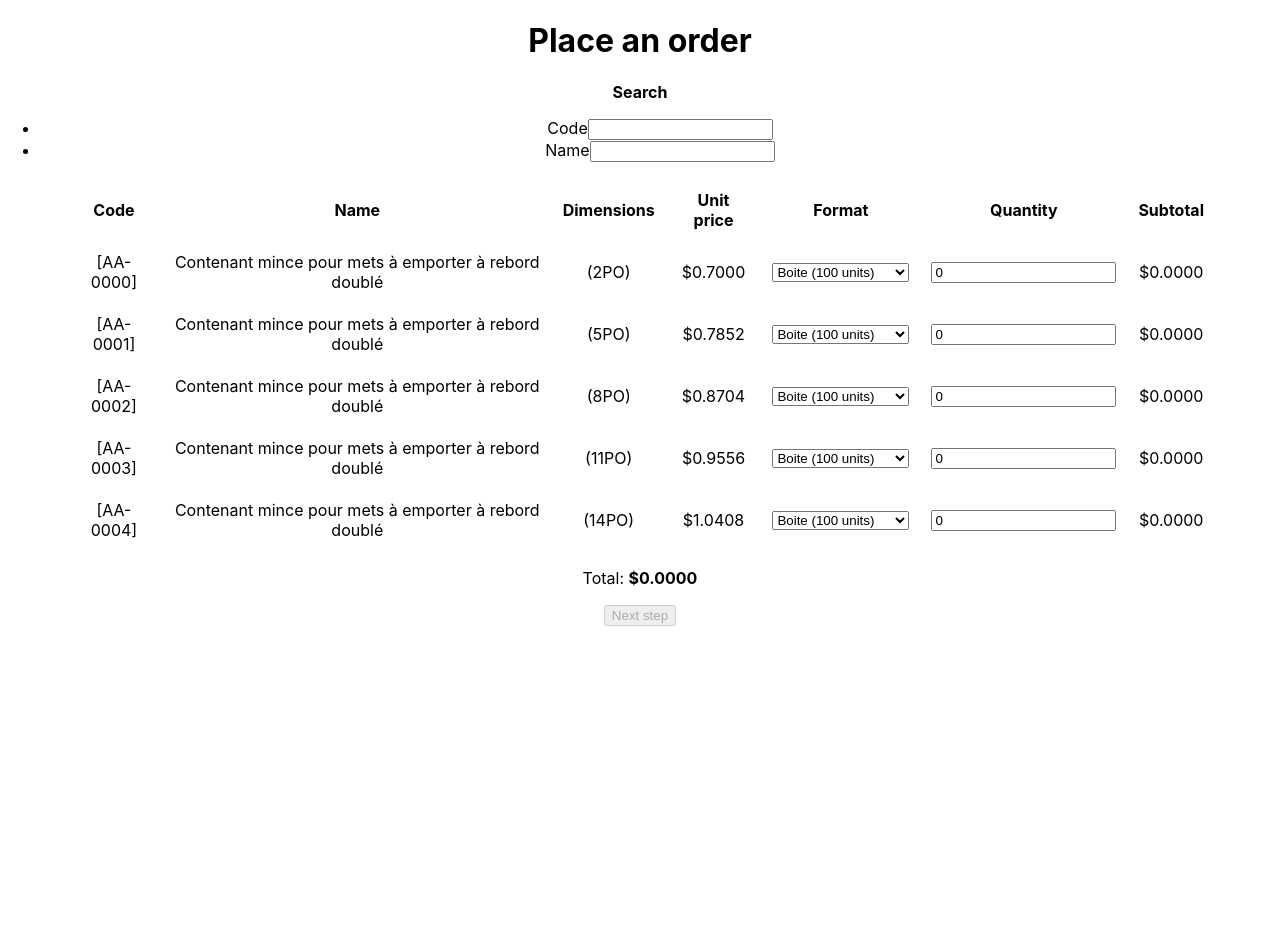
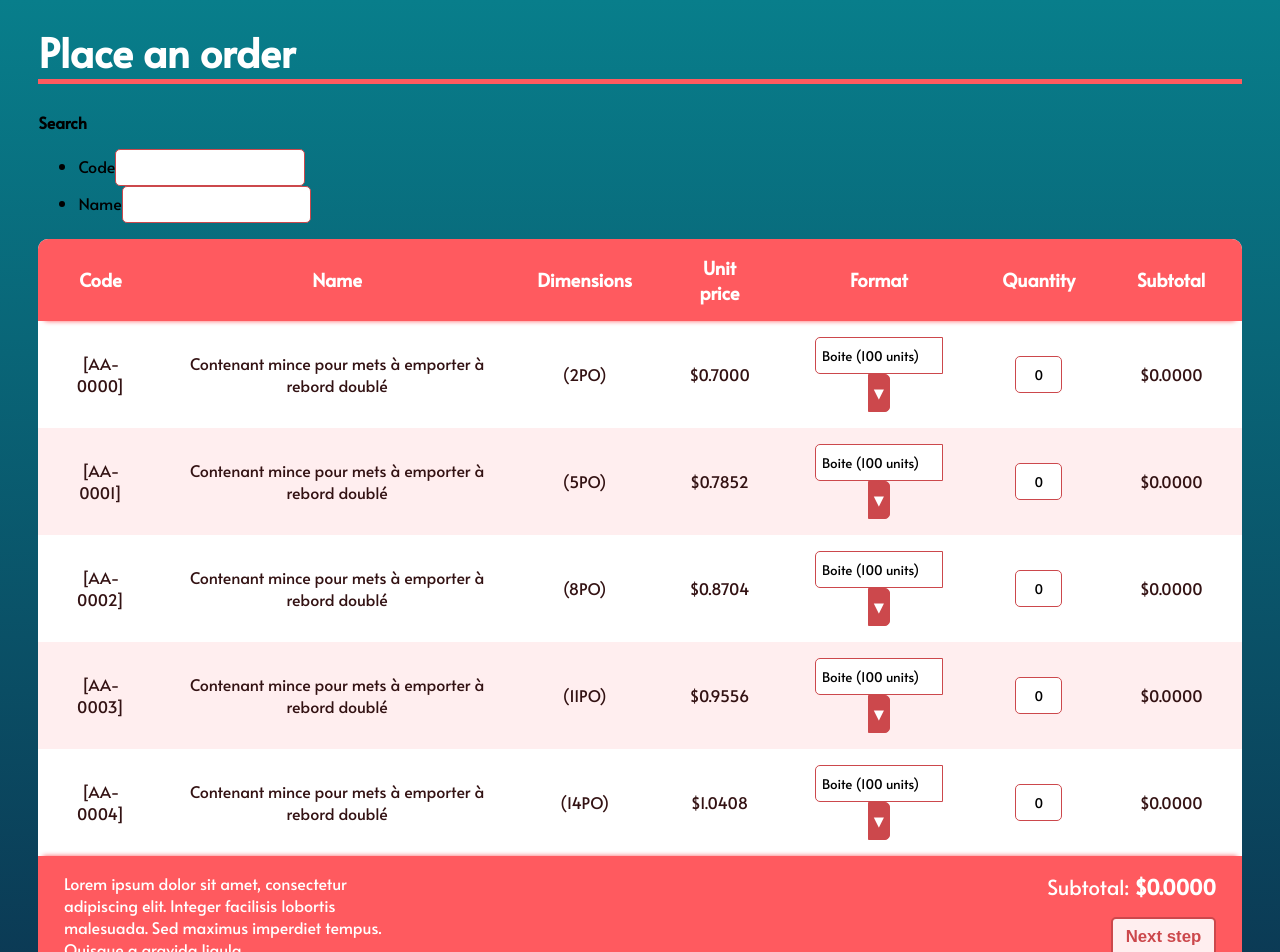
Before and after one commit to SamuelPerron/invoice-portal, a React (Create React App) app in the folder invoice-portal/: page / in a window 1280 px wide. Shown: the top 952 px of the page. Before the commit the page ends 800 px from the top, so only its background shows below. Built offline with nearby package versions, Linux system fonts and the light colour scheme.

Commit message:
T-9820 - Design table

```diff
--- a/invoice-portal/src/components/Line/Line.js
+++ b/invoice-portal/src/components/Line/Line.js
@@ -22,13 +22,13 @@ const Line = props => {
                     <td onClick={props.openProductModal}><span className="name">{props.product.name}</span></td>
                     <td>({props.product.dimensions})</td>
                     <td>{props.moneyFormat(props.product.unitPrice)}</td>
-                    <td><select
+                    <td><div className="select"><select
                             onChange={(e) => props.changeFormat(parseInt(e.target.value))}
                             defaultValue={props.product.format.id}>
                         {props.product.formats.map((f, index) => {
                             return <option value={f.id} key={index}>{f.name} ({f.qty} units)</option>
                         })}
-                    </select></td>
+                    </select></div></td>
                     <td><input type="number" onChange={(e) => props.changeQuantity(e.target.value !== '' ? parseInt(e.target.value) : 0)} value={props.product.quantity} /></td>
                     <td>{props.moneyFormat(props.product.subtotal)}</td>
                 </>
--- a/invoice-portal/src/components/ProductsSelection/ProductsSelection.js
+++ b/invoice-portal/src/components/ProductsSelection/ProductsSelection.js
@@ -1,12 +1,22 @@
 import React from 'react';
 import Line from '../Line/Line';
 import Search from '../Search/Search';
+import './ProductsSelection.scss';
 
 const ProductsSelection = props => {
+    const fillerTr = [...Array(5 - props.products.length).keys()].map(i => {
+        return (
+            <tr key={i}>
+                {[...Array(7).keys()].map(k => <td key={k} /> )}
+            </tr>
+        )
+    });
+
     return (
         <div className="ProductsSelection">
             <Search products={props.products} search={props.search} searchHandler={v => props.searchHandler(v)} />
 
+            <div className="table-wrapper">
                 <table>
                     <thead>
                         <Line context={-1} />
@@ -22,10 +32,15 @@ const ProductsSelection = props => {
                                 context={1}
                                 key={index} />
                         })}
+                        {fillerTr}
                     </tbody>
+                    <caption>
+                        <div className="psa">Lorem ipsum dolor sit amet, consectetur adipiscing elit. Integer facilisis lobortis malesuada. Sed maximus imperdiet tempus. Quisque a gravida ligula.</div>
+                        <p>Subtotal: <strong>{props.moneyFormat(props.total)}</strong></p>
+                        <button onClick={props.submit} disabled={props.total <= 0}>Next step</button>
+                    </caption>
                 </table>
-            <p>Total: <strong>{props.moneyFormat(props.total)}</strong></p>
-            <button onClick={props.submit} disabled={props.total <= 0}>Next step</button>
+            </div>
         </div>
     );
 }
--- /dev/null
+++ b/invoice-portal/src/components/ProductsSelection/ProductsSelection.scss
@@ -0,0 +1,10 @@
+@import '../../styles/colors.scss';
+
+.ProductsSelection {
+    h1 {
+        width: 100%;
+        text-align: center;
+        color: #fff;
+        font-size: 2.5rem;
+    }
+}
--- a/invoice-portal/src/components/ProductsValidation/ProductsValidation.js
+++ b/invoice-portal/src/components/ProductsValidation/ProductsValidation.js
@@ -3,8 +3,17 @@ import Line from '../Line/Line';
 
 
 const ProductsValidation = props => {
+    const fillerTr = [...Array(5 - props.order.products.length).keys()].map(i => {
+        return (
+            <tr key={i}>
+                {[...Array(7).keys()].map(k => <td key={k} /> )}
+            </tr>
+        )
+    });
+
     return (
         <div className="ProductsValidation">
+            <div className="table-wrapper">
                 <table>
                     <thead>
                         <Line context={-1} />
@@ -18,11 +27,17 @@ const ProductsValidation = props => {
                                 openProductModal={() => props.openProductModal(product.id)}
                                 key={index} />
                         })}
+                        {fillerTr}
                     </tbody>
-            </table>
+
+                    <caption>
+                        <div className="psa">Lorem ipsum dolor sit amet, consectetur adipiscing elit. Integer facilisis lobortis malesuada. Sed maximus imperdiet tempus. Quisque a gravida ligula.</div>
                         <p>Total: <strong>{props.moneyFormat(props.total)}</strong></p>
                         <button onClick={props.back}>Edit order</button>
                         <button onClick={props.submit}>Next step</button>
+                    </caption>
+                </table>
+            </div>
         </div>
     );
 }
--- a/invoice-portal/src/containers/App.js
+++ b/invoice-portal/src/containers/App.js
@@ -67,9 +67,11 @@ const App = props => {
 
     return (
         <div className="App">
-            <Order
-                openProductModal={id => setToggleModal({ open: true, product: id })}
-                products={products} user={user} />
+            <div id="app-content">
+                <Order
+                    openProductModal={id => setToggleModal({ open: true, product: id })}
+                    products={products} user={user} />
+            </div>
 
             { toggleModal.open ?
                 <Modal close={() => setToggleModal({ open: false, product: null })}>
--- a/invoice-portal/src/containers/App.scss
+++ b/invoice-portal/src/containers/App.scss
@@ -1,43 +1,87 @@
+@import '../styles/colors.scss';
+@import url('https://fonts.googleapis.com/css2?family=Alata&display=swap');
+
 .App {
-  text-align: center;
+    padding: 0;
+    margin: 0;
+    background-image: $gradient;
+    min-height: 110vh;
+    color: $text;
+    font-family: $font-family;
 
-  table {
-      width: 90%;
-      margin: auto;
+    header {
+        margin-top: 0;
+        min-height: 10vh;
+        max-width: 100vw;
+        background-color: $header-background;
+        display: flex;
+        padding: 0 $side-padding;
+    }
+
+    #app-content {
+        padding: 0 $side-padding;
+    }
+
+    button {
+        border: 2px solid #CC484C;
+        padding: 1vh 1vw;
+        border-radius: 5px;
+        background-color: #fff;
+        color: #CC484C;
+        font-weight: bold;
+        font-size: 1.05rem;
+
+        &:disabled {
+            background-color: #FFEEEF;
+            cursor: auto;
+
+            &:hover {
+                box-shadow: none;
+                cursor: auto;
             }
         }
 
-.App-logo {
-  height: 40vmin;
-  pointer-events: none;
-}
-
-@media (prefers-reduced-motion: no-preference) {
-  .App-logo {
-    animation: App-logo-spin infinite 20s linear;
+        &:hover {
+            box-shadow: 0 0 5px #CC484C;
+            cursor: pointer;
         }
     }
 
-.App-header {
-  background-color: #282c34;
-  min-height: 100vh;
-  display: flex;
-  flex-direction: column;
-  align-items: center;
-  justify-content: center;
-  font-size: calc(10px + 2vmin);
-  color: white;
+    input,
+    select {
+        padding: 1vh .5vw;
+        font-family: $font-family;
+        border: 1px solid #CC484C;
+        border-radius: 5px;
+        background-color: #fff;
+
+        &:disabled {
+            background-color: #FFEEEF;
+            cursor: auto;
         }
 
-.App-link {
-  color: #61dafb;
+        &:focus {
+            box-shadow: 0 0 5px #CC484C;
+        }
     }
 
-@keyframes App-logo-spin {
-  from {
-    transform: rotate(0deg);
+    .select {
+        select {
+            appearance: none;
+            cursor: pointer;
+            border-radius: 5px 0 0 5px;
         }
-  to {
-    transform: rotate(360deg);
+
+        &:after {
+            content: '\25bc';
+            font: 17px "Consolas", monospace;
+            padding: 1vh 5px;
+            color: #fff;
+            pointer-events: none;
+            background-color: #CC484C;
+            display: inline-block;
+            border-radius: 0 5px 5px 0;
+            border: 1px solid #CC484C;
         }
     }
+}
--- a/invoice-portal/src/containers/Order/Order.js
+++ b/invoice-portal/src/containers/Order/Order.js
@@ -5,6 +5,7 @@ import OrderDelivery from '../../components/OrderDelivery/OrderDelivery';
 import OrderDone from '../../components/OrderDone/OrderDone';
 import BackOrderOptions from '../../components/BackOrderOptions/BackOrderOptions';
 import Modal from '../../components/Modal/Modal';
+import './Order.scss';
 
 const Order = props => {
     const [step, setStep] = useState(1);
@@ -207,7 +208,7 @@ const Order = props => {
 
     return (
         <div className="Order">
-            <h1>{title}</h1>
+            <div className="title-container"><h1>{title}</h1></div>
             { step === 1 ? stepOneJsx : null }
             { step === 2 ? stepTwoJsx : null }
             { step === 3 ? stepThreeJsx : null }
--- /dev/null
+++ b/invoice-portal/src/containers/Order/Order.scss
@@ -0,0 +1,98 @@
+@import '../../styles/colors.scss';
+
+.Order {
+    .title-container {
+
+        h1 {
+            color: #fff;
+            font-size: 2.5rem;
+            margin-top: 0;
+            padding-top: 3vh;
+            border-bottom: solid 5px #FF5A5F;
+        }
+    }
+
+    .table-wrapper {
+        border-radius: $border-radius;
+        overflow: hidden;
+    }
+
+    table {
+        width: 100%;
+        background-color: $table-background;
+        border-collapse: collapse;
+        caption-side: bottom;
+        color: #331213;
+
+        input {
+            &[type=number] {
+                width: 2.5vw;
+                -moz-appearance: textfield;
+                text-align: center;
+
+                &::-webkit-outer-spin-button,
+                &::-webkit-inner-spin-button {
+                    -webkit-appearance: none;
+                    margin: 0;
+                }
+            }
+        }
+
+        button {
+            margin-left: 1vw;
+        }
+
+        th,
+        td {
+            text-align: center;
+            padding: 2vh 2vw;
+
+            &:last-child {
+                max-width: 7vw;
+                width: 7vw;
+            }
+        }
+
+        thead {
+            background-color: #FF5A5F;
+            color: #fff;
+            border-radius: $border-radius;
+            box-shadow: 0 5px 5px -5px #FF5A5F;
+            font-size: 1.15rem;
+        }
+
+        tbody {
+            tr {
+                &:nth-child(even) {
+                    background-color: #FFEEEF;
+                }
+            }
+
+            td {
+                height: 2rem;
+            }
+        }
+
+        caption {
+            background-color: #FF5A5F;
+            box-shadow: 0 -5px 5px -5px #FF5A5F;
+            padding: 0 2vw 2vh;
+            color: #fff;
+            font-size: 1.3rem;
+            text-align: right;
+            border-radius: 0 0 $border-radius $border-radius;
+
+            .psa {
+                text-align: left;
+                width: 25%;
+                font-size: 1rem;
+                position: absolute;
+                padding-top: 2vh;
+            }
+
+            p {
+                margin: 2vh 0;
+            }
+        }
+    }
+}
--- a/invoice-portal/src/index.css
+++ b/invoice-portal/src/index.css
@@ -5,6 +5,7 @@ body {
     sans-serif;
   -webkit-font-smoothing: antialiased;
   -moz-osx-font-smoothing: grayscale;
+  padding: 0;
 }
 
 code {
--- /dev/null
+++ b/invoice-portal/src/styles/colors.scss
@@ -0,0 +1,9 @@
+$table-background: #fff;
+$header-background: #fdfdff;
+$text: #000;
+$gradient: linear-gradient(#087E8B, #0B3954);
+
+$side-padding: 3vw;
+
+$border-radius: 10px;
+$font-family: 'Alata', sans-serif;
```
Lines whose indentation alone changed are shown as unchanged.
